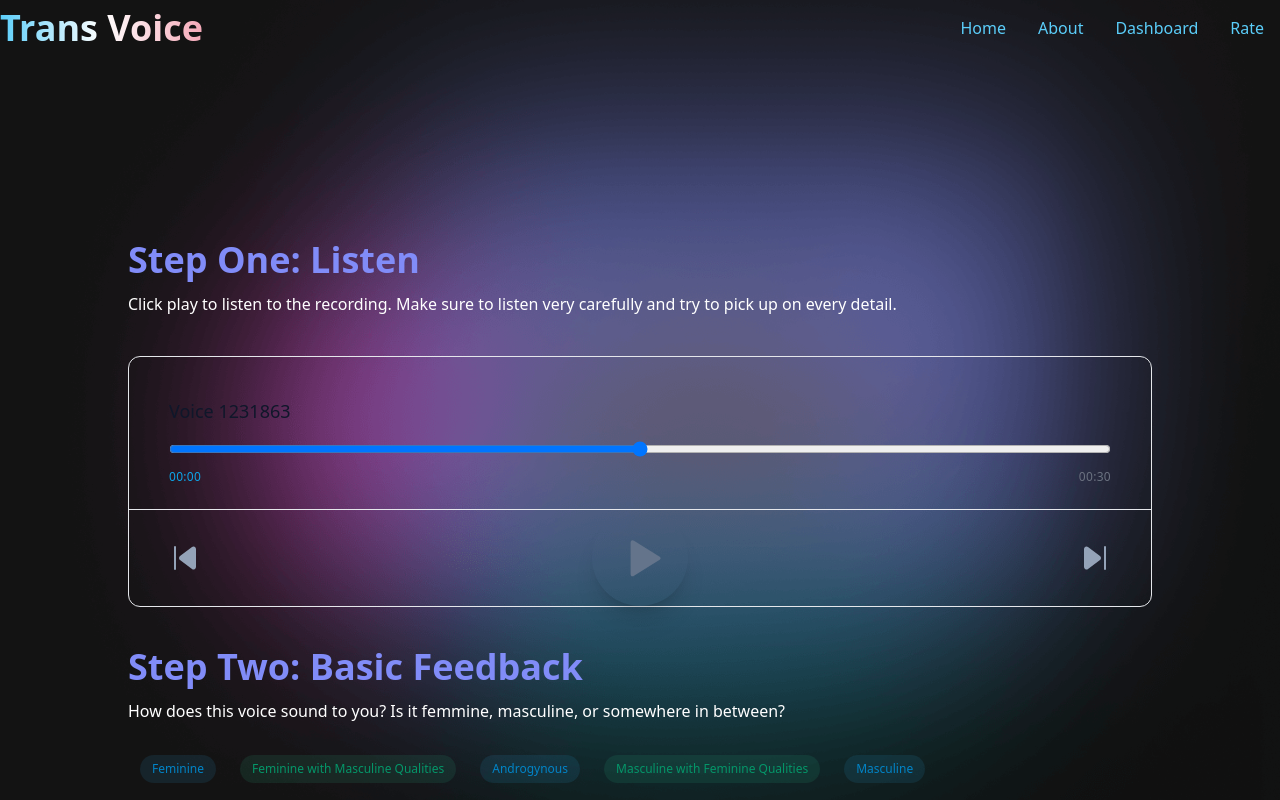
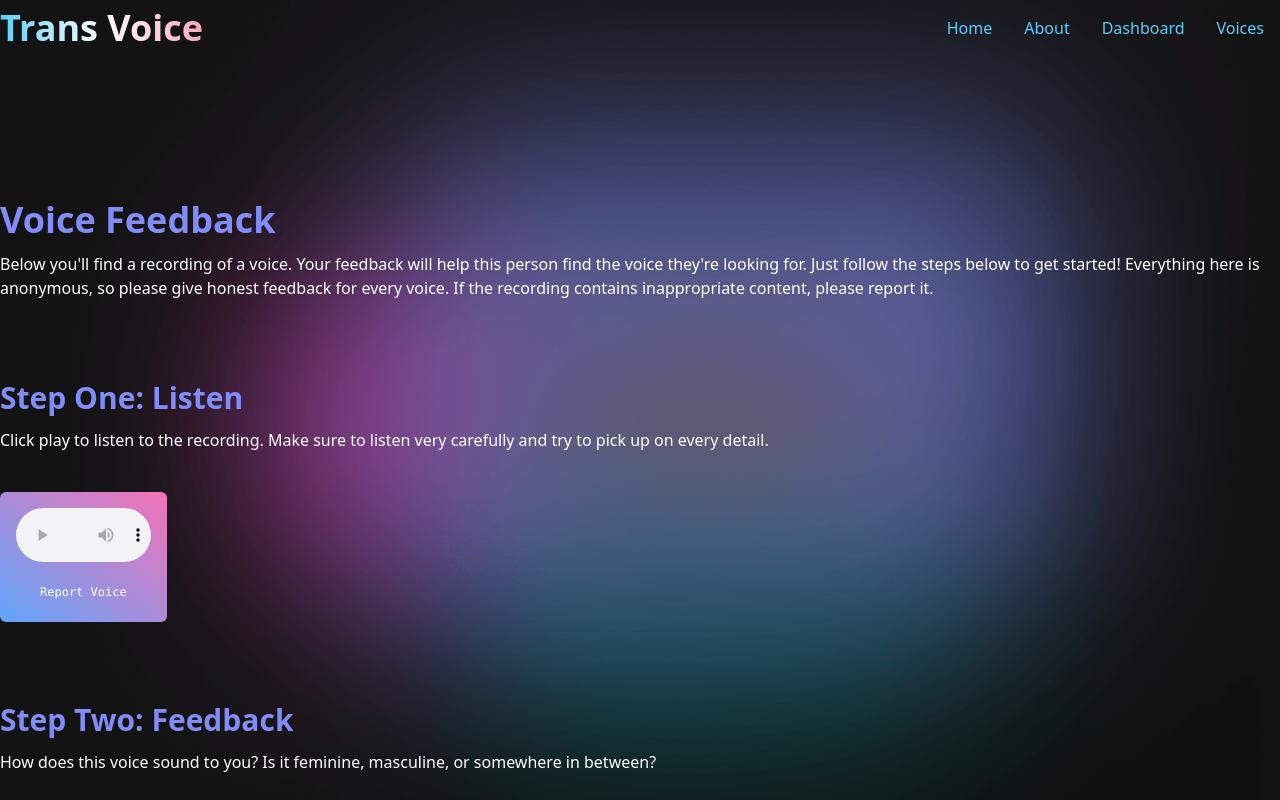
Before and after one commit to itsjesski/trans-voice-project, a Next.js app: page /voice in a window 1280 px wide. Shown: the top 800 px of the page. Built offline with nearby package versions, Linux system fonts and the light colour scheme.

Commit message:
Work on the voice page.

```diff
--- a/components/Nav.tsx
+++ b/components/Nav.tsx
@@ -6,7 +6,7 @@ export default function Nav() {
     { href: "/", label: "Home" },
     { href: "/about", label: "About" },
     { href: "/dashboard", label: "Dashboard" },
-    { href: "/voice", label: "Rate" },
+    { href: "/voice", label: "Voices" },
   ];
 
   return (
--- a/components/Player.tsx
+++ b/components/Player.tsx
@@ -2,126 +2,24 @@
 
 export default function Player() {
   return (
-    <div className="relative flex flex-col rounded-xl sh border w-4/5 self-center mt-10">
-      <div className="px-10 pt-10 pb-4 flex items-center z-50">
-        <div className="flex flex-col">
-          <span
-            data-song-info="name"
-            className="font-sans text-lg font-medium leading-7 text-slate-900 dark:text-white"
-          >
-            Voice 1231863
-          </span>
+    <div className="relative flex flex-col items-start w-full mt-10">
+      <div className="container min-w-100px w-auto">
+        <div className="card flex flex-col items-center bg-gradient-to-tr from-blue-400 to-pink-400 text-xl font-mono p-4 rounded-md text-white">
+          <audio id="song" className="block w-full max-w-md mx-auto" controls>
+            <source
+              src="https://open.spotify.com/track/7DE0I3buHcns00C0YEsYsY?si=5e0442c12f514f04"
+              type="audio/mpeg"
+            />
+          </audio>
+          <div className="mt-4">
+            <div className="relative flex flex-col rounded-xl self-center">
+              <div className="cursor-pointer hover:text-red-400/90 text-white text-xs leading-5 font-medium py-1 px-3 mx-3">
+                Report Voice
+              </div>
+            </div>
+          </div>
         </div>
       </div>
-      <div className="w-full flex flex-col px-10 pb-6 z-50">
-        <input
-          type="range"
-          id="song-percentage-played"
-          className="song-slider mb-3"
-          step=".1"
-        />
-        <div className="flex w-full justify-between">
-          <span className="current-time text-xs font-sans tracking-wide font-medium text-sky-500 dark:text-sky-300">
-            00:00
-          </span>
-          <span className="duration-time text-xs font-sans tracking-wide font-medium text-gray-500">
-            00:30
-          </span>
-        </div>
-      </div>
-      <div className="px-10 rounded-b-xl border-t border-gray-200 flex items-center justify-between z-50 dark:border-gray-900">
-        <div className="cursor-pointer prev">
-          <svg
-            width="32"
-            height="32"
-            viewBox="0 0 32 32"
-            fill="none"
-            xmlns="http://www.w3.org/2000/svg"
-          >
-            <path
-              d="M26 7C26 5.76393 24.5889 5.05836 23.6 5.8L11.6 14.8C10.8 15.4 10.8 16.6 11.6 17.2L23.6 26.2C24.5889 26.9416 26 26.2361 26 25V7Z"
-              fill="#94A3B8"
-              stroke="#94A3B8"
-              stroke-width="2"
-              stroke-linejoin="round"
-            ></path>
-            <path
-              d="M6 5L6 27"
-              stroke="#94A3B8"
-              stroke-width="2"
-              stroke-linecap="round"
-              stroke-linejoin="round"
-            ></path>
-          </svg>
-        </div>
-        <div className="cursor-pointer play-pause w-24 h-24 rounded-full shadow-xl flex items-center justify-center paused">
-          <svg
-            id="play-icon"
-            className="ml-[10px]"
-            width="31"
-            height="37"
-            viewBox="0 0 31 37"
-            fill="none"
-            xmlns="http://www.w3.org/2000/svg"
-          >
-            <path
-              fill-rule="evenodd"
-              clip-rule="evenodd"
-              d="M29.6901 16.6608L4.00209 0.747111C2.12875 -0.476923 0.599998 0.421814 0.599998 2.75545V33.643C0.599998 35.9728 2.12747 36.8805 4.00209 35.6514L29.6901 19.7402C29.6901 19.7402 30.6043 19.0973 30.6043 18.2012C30.6043 17.3024 29.6901 16.6608 29.6901 16.6608Z"
-              className="fill-slate-500 dark:fill-slate-400"
-            ></path>
-          </svg>
-
-          <svg
-            id="pause-icon"
-            className="hidden"
-            width="24"
-            height="36"
-            viewBox="0 0 24 36"
-            fill="none"
-            xmlns="http://www.w3.org/2000/svg"
-          >
-            <rect
-              width="6"
-              height="36"
-              rx="3"
-              className="fill-slate-500 dark:fill-slate-400"
-            ></rect>
-            <rect
-              x="18"
-              width="6"
-              height="36"
-              rx="3"
-              className="fill-slate-500 dark:fill-slate-400"
-            ></rect>
-          </svg>
-        </div>
-        <div className="cursor-pointer next">
-          <svg
-            width="32"
-            height="32"
-            viewBox="0 0 32 32"
-            fill="none"
-            xmlns="http://www.w3.org/2000/svg"
-          >
-            <path
-              d="M6 7C6 5.76393 7.41115 5.05836 8.4 5.8L20.4 14.8C21.2 15.4 21.2 16.6 20.4 17.2L8.4 26.2C7.41115 26.9416 6 26.2361 6 25V7Z"
-              fill="#94A3B8"
-              stroke="#94A3B8"
-              stroke-width="2"
-              stroke-linejoin="round"
-            ></path>
-            <path
-              d="M26 5L26 27"
-              stroke="#94A3B8"
-              stroke-width="2"
-              stroke-linecap="round"
-              stroke-linejoin="round"
-            ></path>
-          </svg>
-        </div>
-      </div>
-      <div className="hidden top-14 w-full absolute ml-auto mr-auto left-0 right-0 text-center max-w-lg h-72 rounded-full bg-highlight blur-2xl dark:block"></div>
     </div>
   );
 }
--- a/components/VoiceDetailButtons.tsx
+++ b/components/VoiceDetailButtons.tsx
@@ -6,29 +6,27 @@ export default function VoiceDetailButtons() {
     {
       name: "High Resonance",
       value: "HighResonance",
-      color: "text-sky-600 dark:text-sky-400 bg-sky-400/10 hover:bg-sky-400/20",
+      color: "bg-sky-400/30 hover:bg-sky-400/70 text-white",
     },
     {
       name: "Low Resonance",
       value: "Low Resonance",
-      color:
-        "text-emerald-600 dark:text-emerald-400 bg-emerald-400/10 hover:bg-emerald-400/20",
+      color: "bg-emerald-400/30 hover:bg-emerald-400/70 text-white",
     },
     {
       name: "High Pitch",
       value: "High Pitch",
-      color: "text-sky-600 dark:text-sky-400 bg-sky-400/10 hover:bg-sky-400/20",
+      color: "bg-sky-400/30 hover:bg-sky-400/70 text-white",
     },
     {
       name: "Low Pitch",
       value: "Low Pitch",
-      color:
-        "text-emerald-600 dark:text-emerald-400 bg-emerald-400/10 hover:bg-emerald-400/20",
+      color: "bg-emerald-400/30 hover:bg-emerald-400/70 text-white",
     },
   ];
 
   return (
-    <div className="relative flex flex-col w-4/5 self-center mt-5">
+    <div className="relative flex flex-col w-full self-center mt-5">
       <div className="flex flex-auto mt-3">
         {voiceQualities.map(({ name, value, color }) => (
           <Link
@@ -36,7 +34,7 @@ export default function VoiceDetailButtons() {
             href="#"
             className={
               color +
-              " text-xs leading-5 font-medium rounded-full py-1 px-3 flex items-center mx-3"
+              " text-m leading-5 font-medium rounded-full py-1 px-3 flex items-center mx-3"
             }
           >
             {name}
--- a/components/VoiceRatingButtons.tsx
+++ b/components/VoiceRatingButtons.tsx
@@ -6,34 +6,32 @@ export default function VoiceRatingButtons() {
     {
       name: "Feminine",
       value: "Feminine",
-      color: "text-sky-600 dark:text-sky-400 bg-sky-400/10 hover:bg-sky-400/20",
+      color: "bg-sky-400/30 hover:bg-sky-400/70 text-white",
     },
     {
       name: "Feminine with Masculine Qualities",
       value: "FemmeWithMasc",
-      color:
-        "text-emerald-600 dark:text-emerald-400 bg-emerald-400/10 hover:bg-emerald-400/20",
+      color: "bg-emerald-400/30 hover:bg-emerald-400/70 text-white",
     },
     {
       name: "Androgynous",
       value: "Androgynous",
-      color: "text-sky-600 dark:text-sky-400 bg-sky-400/10 hover:bg-sky-400/20",
+      color: "bg-sky-400/30 hover:bg-sky-400/70 text-white",
     },
     {
       name: "Masculine with Feminine Qualities",
       value: "MascWithFemme",
-      color:
-        "text-emerald-600 dark:text-emerald-400 bg-emerald-400/10 hover:bg-emerald-400/20",
+      color: "bg-emerald-400/30 hover:bg-emerald-400/70 text-white",
     },
     {
       name: "Masculine",
       value: "Masculine",
-      color: "text-sky-600 dark:text-sky-400 bg-sky-400/10 hover:bg-sky-400/20",
+      color: "bg-sky-400/30 hover:bg-sky-400/70 text-white",
     },
   ];
 
   return (
-    <div className="relative flex flex-col w-4/5 self-center mt-5">
+    <div className="relative flex flex-col w-full self-center mt-5">
       <div className="flex flex-auto mt-3">
         {voiceQualities.map(({ name, value, color }) => (
           <Link
@@ -41,7 +39,7 @@ export default function VoiceRatingButtons() {
             href="#"
             className={
               color +
-              " text-xs leading-5 font-medium rounded-full py-1 px-3 flex items-center mx-3"
+              " text-m leading-5 font-medium rounded-full py-1 px-3 flex items-center mx-3"
             }
           >
             {name}
--- a/pages/voice.tsx
+++ b/pages/voice.tsx
@@ -9,11 +9,25 @@ const Index = ({}: Props) => {
   return (
     <>
       <div className="flex flex-col w-full justify-center lg:items-start overflow-y-hidden">
-        <div className="relative flex flex-col w-4/5 self-center mt-10">
+        <div className="relative flex flex-col w-full self-center">
           <div className="justify-self-center w-full justify-center">
-            <h1 className="text-4xl font-extrabold dark:text-white">
+            <h2 className="text-4xl font-extrabold dark:text-white">
+              Voice Feedback
+            </h2>
+            <p className="text-white mt-3">
+              Below you'll find a recording of a voice. Your feedback will help
+              this person find the voice they're looking for. Just follow the
+              steps below to get started! Everything here is anonymous, so
+              please give honest feedback for every voice. If the recording
+              contains inappropriate content, please report it.
+            </p>
+          </div>
+        </div>
+        <div className="relative flex flex-col w-full self-center mt-20">
+          <div className="justify-self-center w-full justify-center">
+            <h2 className="text-3xl font-extrabold dark:text-white">
               Step One: Listen
-            </h1>
+            </h2>
             <p className="text-white mt-3">
               Click play to listen to the recording. Make sure to listen very
               carefully and try to pick up on every detail.
@@ -21,31 +35,37 @@ const Index = ({}: Props) => {
           </div>
         </div>
         <Player></Player>
-        <div className="relative flex flex-col w-4/5 self-center mt-10">
+        <div className="relative flex flex-col w-full self-center mt-20">
           <div className="justify-self-center w-full justify-center">
-            <h1 className="text-4xl font-extrabold dark:text-white">
-              Step Two: Basic Feedback
-            </h1>
+            <h2 className="text-3xl font-extrabold dark:text-white">
+              Step Two: Feedback
+            </h2>
             <p className="text-white mt-3">
-              How does this voice sound to you? Is it femmine, masculine, or
+              How does this voice sound to you? Is it feminine, masculine, or
               somewhere in between?
             </p>
           </div>
         </div>
         <VoiceRatingButtons></VoiceRatingButtons>
-        <div className="relative flex flex-col w-4/5 self-center mt-10">
+        <div className="relative flex flex-col w-full self-center mt-20">
           <div className="justify-self-center w-full justify-center">
-            <h1 className="text-4xl font-extrabold dark:text-white">
-              Step Three (Optional): Advanced Feedback
-            </h1>
+            <h2 className="text-3xl font-extrabold dark:text-white">
+              Optional: Advanced Feedback
+            </h2>
             <p className="text-white mt-3">
               You can use the buttons below to give more specific details. These
-              are optional. If you're unsure what a term means, you can skip
-              this part!
+              are optional. If you're unsure what the terms mean, it's better to
+              skip this part!
             </p>
           </div>
         </div>
         <VoiceDetailButtons></VoiceDetailButtons>
+
+        <div className="relative flex w-full self-center mt-20 mb-20">
+          <div className="cursor-pointer border hover:bg-green-400/70 text-white text-m leading-5 font-medium rounded-xl py-3 px-3 mx-3 text-center">
+            Next voice, please!
+          </div>
+        </div>
       </div>
     </>
   );
```
